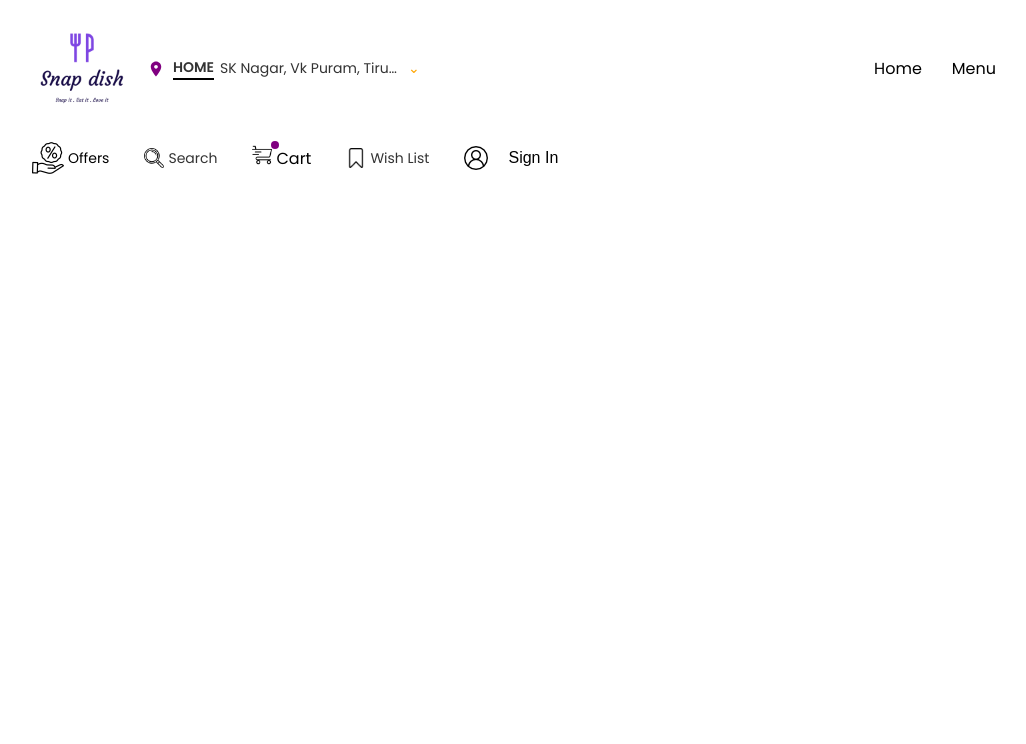
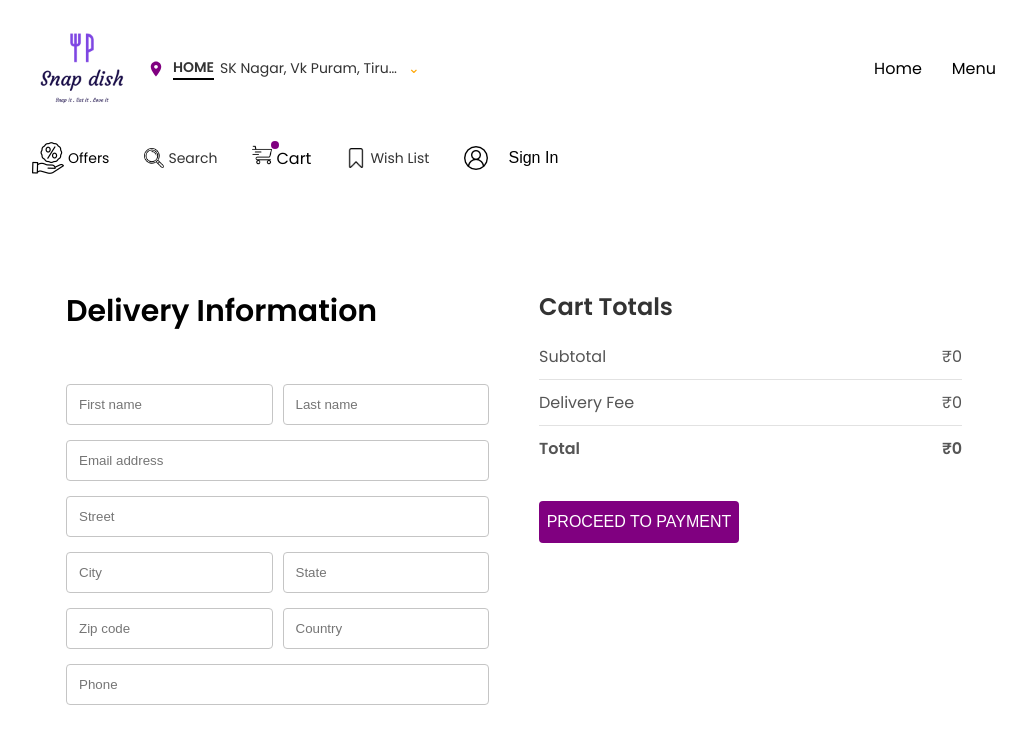
Before and after one commit to kireeti-ai/Snap-dish, a React (Vite) app in the folder Food/: page /order in a window 1280 px wide. Shown: the top 744 px of the page, without its empty margins (126-1152 px from the left). Built offline with nearby package versions, Linux system fonts and the light colour scheme.

Commit message:
added place order

```diff
--- a/Food/src/App.jsx
+++ b/Food/src/App.jsx
@@ -4,7 +4,8 @@ import Navbar from './components/navbar/navbar.jsx';
 import { Route, Routes } from 'react-router-dom';
 import Home from './pages/home/Home';
 import Cart from './pages/cart/Cart';
-import PlaceOrder from './pages/placeOrder/PlaceOrder';
+
+import PlaceOrder from './pages/PlaceOrder/PlaceOrder.jsx'
 import RestaurantDetail from './pages/RestaurantDetail/RestaurantDetail.jsx';
 import LoginPopup from './components/LoginPopup/LoginPopup.jsx';
 import { StoreContext } from './Context/StoreContext.jsx';
--- a/Food/src/Context/StoreContext.jsx
+++ b/Food/src/Context/StoreContext.jsx
@@ -18,9 +18,11 @@ const StoreContextProvider = (props) => {
     if (Object.keys(cartItems).length === 0) {
       setCartItems({ [itemId]: 1 });
       setCartRestaurant(itemRestaurantId);
-    } else if (itemRestaurantId === cartRestaurant) {
+    }
+    else if (itemRestaurantId === cartRestaurant) {
       setCartItems((prev) => ({ ...prev, [itemId]: (prev[itemId] || 0) + 1 }));
-    } else {
+    }
+    else {
       setPendingItem(itemId);
       setShowRestaurantPrompt(true);
     }
--- a/Food/src/components/FoodDisplay/FoodDisplay.jsx
+++ b/Food/src/components/FoodDisplay/FoodDisplay.jsx
@@ -1,3 +1,4 @@
+
 import React, { useContext } from 'react';
 import './FoodDisplay.css';
 import { StoreContext } from '../../Context/StoreContext.jsx';
@@ -10,19 +11,23 @@ const FoodDisplay = ({ category }) => {
         <div className='food-display' id='food-display'>
             <h2>Top Dishes Near You</h2>
             <div className="food-display-list">
-                {food_list
-                    .filter(item => category === "All" || item.category === category)
-                    .map((item, index) => (
-                        <FoodItem
+                {food_list.filter(item =>   {
+
+                    if (category === "All") {
+                        return item.is_top_dish === true;
+                    }
+
+                    return item.category === category;
+                }).map((item, index) => {
+                    return <FoodItem
                         key={index}
                         id={item._id}
                         name={item.name}
                         description={item.description}
                         price={item.price}
                         image={item.image}
-                            context="main-page"
-                        />
-                    ))}
+                    />;
+                })}
             </div>
         </div>
     );
--- a/Food/src/pages/cart/Cart.jsx
+++ b/Food/src/pages/cart/Cart.jsx
@@ -1,12 +1,18 @@
-import React, { useContext } from 'react'
-import './cart.css'
-import { StoreContext } from '../../Context/StoreContext'
+
+import React, { useContext } from 'react';
+import './cart.css';
+import { StoreContext } from '../../Context/StoreContext';
+import { useNavigate } from 'react-router-dom';
 
 const Cart = () => {
   const { cartItems, food_list, removeFromCart, getTotalCartAmount } = useContext(StoreContext);
+  const navigate = useNavigate();
+
   const subTotal = getTotalCartAmount();
-  const deliveryFee = subTotal > 0 ? 99 : 0;
+
+  const deliveryFee = subTotal > 0 ? 50 : 0;
   const totalAmount = subTotal + deliveryFee;
+
   return (
     <div className='cart'>
       <div className="cart-items">
@@ -28,11 +34,10 @@ const Cart = () => {
                   <div className='cart-items-item'>
                     <img src={item.image} alt={item.name}/>
                     <p>{item.name}</p>
-                    <p>₹ {item.price}</p>
+                    <p>₹{item.price}</p>
                     <p>{cartItems[item._id]}</p>
-                    <p>₹ {item.price * cartItems[item._id]}</p>
-
-                    <p onClick={() => removeFromCart(item._id)} className="cro">x</p>
+                    <p>₹{item.price * cartItems[item._id]}</p>
+                    <p onClick={() => removeFromCart(item._id)} className="cross">x</p>
                   </div>
                   <hr/>
                 </div>
@@ -40,28 +45,35 @@ const Cart = () => {
             }
             return null;
           })}
-          {subTotal === 0 && <p className="cart-items-empty">Your cart is empty. Add some delicious food!</p>}
+          {totalAmount === 0 && <p className="cart-empty-message">Your cart is empty. Add some items to get started!</p>}
       </div>
+
       <div className="cart-bottom">
         <div className="cart-total">
           <h2>Cart Total</h2>
           <div>
-            <div className="total-detail">
+            <div className="cart-total-details">
               <p>Sub Total</p>
-              <p>₹ {subTotal}</p>
+              <p>₹{subTotal}</p>
             </div>
             <hr/>
-            <div className="total-detail">
+            <div className="cart-total-details">
               <p>Delivery Fee</p>
-              <p>₹ {deliveryFee}</p>
+              <p>₹{deliveryFee}</p>
             </div>
             <hr/>
-            <div className="total-detail">
+            <div className="cart-total-details">
               <b>Total</b>
-              <b>₹ {totalAmount}</b>
+              <b>₹{totalAmount}</b>
             </div>
           </div>
-          <button>Proceed to Checkout</button>
+
+          <button
+            onClick={() => navigate('/order')}
+            disabled={totalAmount === 0}
+          >
+            PROCEED TO CHECKOUT
+          </button>
         </div>
         <div className="cart-promocode">
            <div>
@@ -73,7 +85,6 @@ const Cart = () => {
            </div>
         </div>
       </div>
-
     </div>
   )
 }
--- a/Food/src/pages/cart/cart.css
+++ b/Food/src/pages/cart/cart.css
@@ -157,60 +157,3 @@
 .cart-promo-input button:hover {
     background-color: #333;
 }
-
-@media (max-width: 992px) {
-    .cart {
-        flex-direction: column;
-        gap: 50px;
-        align-items: center;
-    }
-
-    .cart-items,
-    .cart-bottom {
-        width: 100%;
-        flex: unset;
-        min-width: unset;
-    }
-}
-
-@media (max-width: 768px) {
-    .cart {
-        padding: 15px;
-    }
-
-    .cart-items-title,
-    .cart-items-item {
-        font-size: 12px;
-        grid-template-columns: 0.8fr 1.2fr 0.8fr 0.8fr 0.8fr 0.5fr;
-    }
-
-    .cart-items-item img {
-        width: 50px;
-        height: 50px;
-    }
-
-    .cart-total button {
-        padding: 10px 15px;
-        font-size: 14px;
-    }
-
-    .cart-promo-input input,
-    .cart-promo-input button {
-        padding: 8px 10px;
-        font-size: 12px;
-    }
-}
-
-@media (max-width: 480px) {
-    .cart-items-title,
-    .cart-items-item {
-        font-size: 10px;
-        grid-template-columns: 0.6fr 1fr 0.6fr 0.6fr 0.6fr 0.4fr;
-    }
-
-    .cart-items-item p {
-        white-space: nowrap;
-        overflow: hidden;
-        text-overflow: ellipsis;
-    }
-}
--- a/Food/src/pages/placeOrder/PlaceOrder.jsx
+++ b/Food/src/pages/placeOrder/PlaceOrder.jsx
@@ -1,11 +1,59 @@
-import React from 'react'
-import './placeOrder.css'
+
+import React, { useContext } from 'react';
+import './PlaceOrder.css';
+import { StoreContext } from '../../Context/StoreContext';
+
 const PlaceOrder = () => {
+  const { getTotalCartAmount } = useContext(StoreContext);
+
   return (
-    <div>
+    <form className='place-order'>
 
-    </div>
-  )
-}
+      <div className="place-order-left">
+        <p className="title">Delivery Information</p>
+        <div className="multi-fields">
+          <input type="text" placeholder='First name' />
+          <input type="text" placeholder='Last name' />
+        </div>
+        <input type="email" placeholder='Email address' />
+        <input type="text" placeholder='Street' />
+        <div className="multi-fields">
+          <input type="text" placeholder='City' />
+          <input type="text" placeholder='State' />
+        </div>
+        <div className="multi-fields">
+          <input type="text" placeholder='Zip code' />
+          <input type="text" placeholder='Country' />
+        </div>
+        <input type="text" placeholder='Phone' />
+      </div>
 
-export default PlaceOrder
+      {/* Right Side: Cart Totals */}
+      <div className="place-order-right">
+        <div className="cart-total">
+          <h2>Cart Totals</h2>
+          <div>
+            <div className="cart-total-details">
+              <p>Subtotal</p>
+              <p>₹{getTotalCartAmount()}</p>
+            </div>
+            <hr />
+            <div className="cart-total-details">
+              <p>Delivery Fee</p>
+
+              <p>₹{getTotalCartAmount() === 0 ? 0 : 50}</p>
+            </div>
+            <hr />
+            <div className="cart-total-details">
+              <b>Total</b>
+              <b>₹{getTotalCartAmount() === 0 ? 0 : getTotalCartAmount() + 50}</b>
+            </div>
+          </div>
+          <button>PROCEED TO PAYMENT</button>
+        </div>
+      </div>
+    </form>
+  );
+};
+
+export default PlaceOrder;
--- a/Food/src/pages/placeOrder/placeOrder.css
+++ b/Food/src/pages/placeOrder/placeOrder.css
@@ -0,0 +1,77 @@
+
+
+.place-order {
+    display: flex;
+    align-items: flex-start;
+    justify-content: space-between;
+    gap: 50px;
+    margin-top: 100px;
+    padding: 0 5vw;
+}
+
+.place-order-left {
+    width: 100%;
+    max-width: max(30%, 500px);
+}
+
+.place-order-left .title {
+    font-size: 30px;
+    font-weight: 600;
+    margin-bottom: 50px;
+}
+
+.place-order-left input {
+    margin-bottom: 15px;
+    width: 100%;
+    padding: 12px;
+    border: 1px solid #c5c5c5;
+    border-radius: 4px;
+    outline-color: purple;
+}
+
+.place-order-left .multi-fields {
+    display: flex;
+    gap: 10px;
+}
+
+.place-order-right {
+    width: 100%;
+    max-width: max(40%, 500px);
+}
+
+
+.cart-total {
+    display: flex;
+    flex-direction: column;
+    gap: 20px;
+}
+
+.cart-total h2 {
+    font-size: 24px;
+    font-weight: 600;
+}
+
+.cart-total-details {
+    display: flex;
+    justify-content: space-between;
+    color: #555;
+}
+
+.cart-total hr {
+    margin: 10px 0;
+    border: none;
+    height: 1px;
+    background-color: #e2e2e2;
+}
+
+.cart-total button {
+    border: none;
+    background-color: purple;
+    color: white;
+    width: max(15vw, 200px);
+    padding: 12px 0;
+    border-radius: 4px;
+    cursor: pointer;
+    margin-top: 20px;
+    font-size: 16px;
+}
```
Also changed, not shown: Food/src/assets/assets.js (+15 -21 lines). Lines whose indentation alone changed are shown as unchanged.
